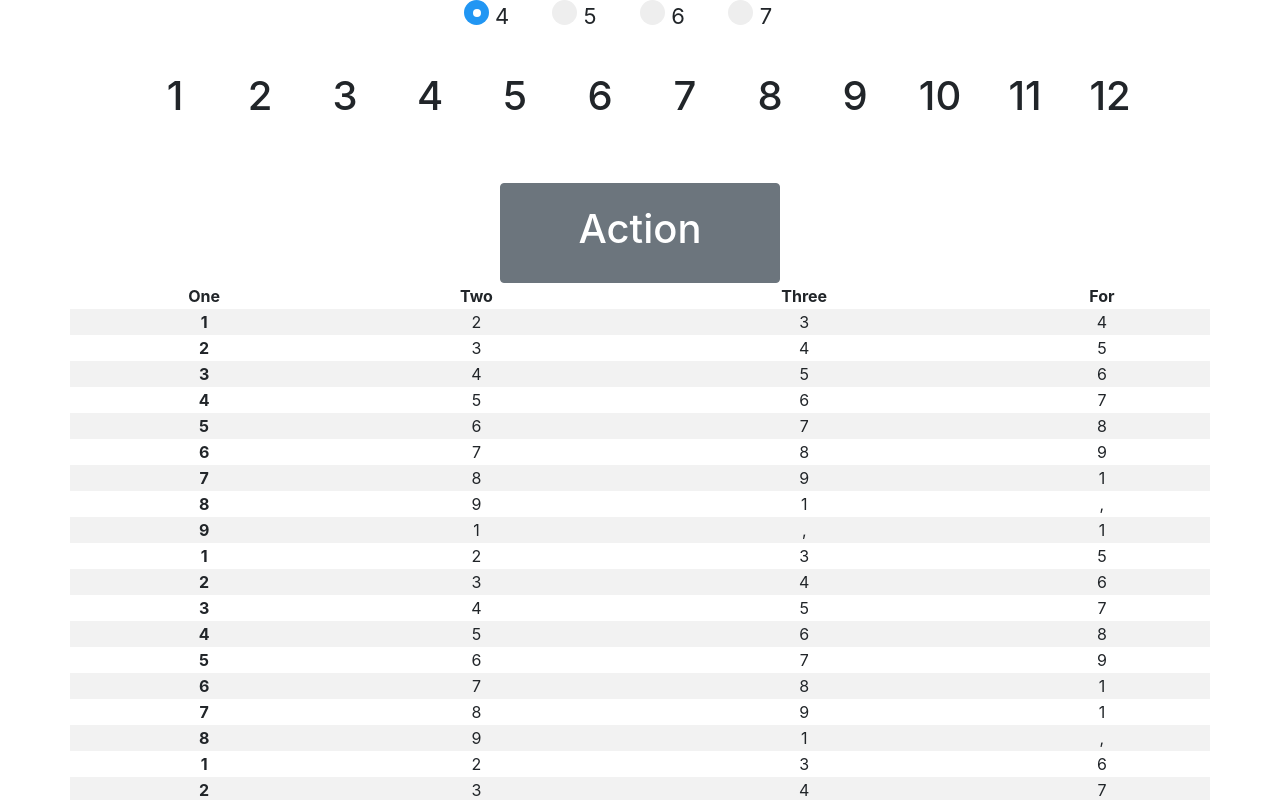
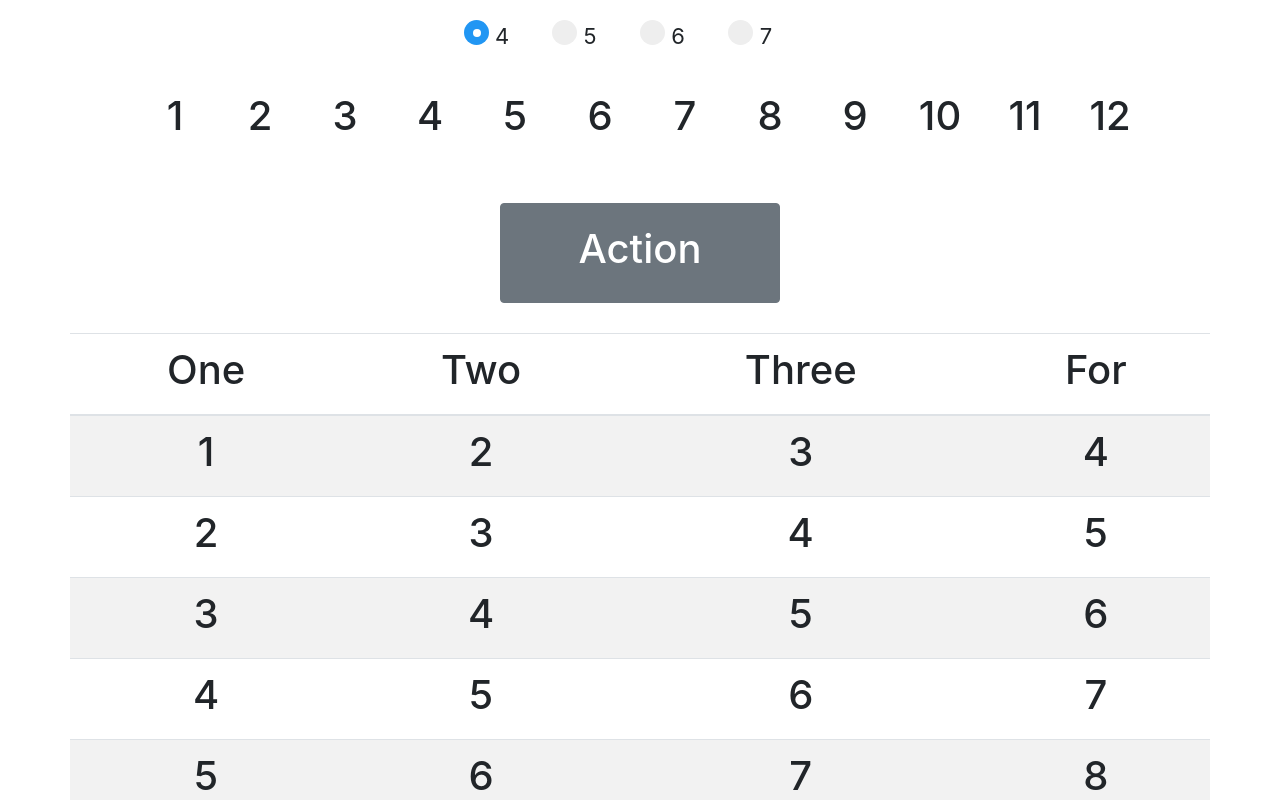
Before and after one commit to kkhenissi/quarteSure, an Angular app: page / in a window 1280 px wide. Shown: the top 800 px of the page. Built offline with nearby package versions, Linux system fonts and the light colour scheme.

Commit message:
add table

```diff
--- a/src/app/app.component.html
+++ b/src/app/app.component.html
@@ -1,5 +1,5 @@
-<div style=" text-align: center;">
-<div >
+<div style=" text-align: center; margin-top: 20px;">
+<div style="position: sticky;">
 
       <form [(formGroup)]="form">
         <label class="container">
@@ -23,10 +23,11 @@
       <h1 class="inline" *ngFor="let jck of allJockeys$ | async; index as i">
           <app-jockey [nbr]="allJockeys[i]"    (removeJockey)="remouvefromAllJockeys(i)"></app-jockey>
       </h1>
+      <div style=" text-align: center; margin-bottom: 30px;">
+          <button class="btn btn-secondary format-action"><h1 (click)= "startAction()">Action</h1></button>
+        </div>
 
-</div>
-<div style=" text-align: center;">
-  <button class="btn btn-secondary format-action"><h1 (click)= "startAction()">Action</h1></button>
+
 </div>
 
 <!-- <table class="table table-striped">
--- a/src/app/components/table-responsive/table-responsive.component.html
+++ b/src/app/components/table-responsive/table-responsive.component.html
@@ -1,10 +1,10 @@
 
-<table class="container table-striped">
+<table class="container table table-striped">
     <thead>
 
 
       <tr>
-        <th *ngFor="let head of headElements" scope="col">{{head}} </th>
+        <th *ngFor="let head of headElements" scope="col"><h1>{{head}}</h1> </th>
       </tr>
 
 
@@ -13,13 +13,13 @@
     <tbody>
       <tr mdbTableCol *ngFor="let el of elements">
 
-        <th scope="row">{{el[0]}}</th>
-        <td>{{el[2]}}</td>
-        <td>{{el[4]}}</td>
-        <td>{{el[6]}}</td>
-        <td *ngIf="nbrColone==5">{{el[8]}}</td>
-        <td *ngIf="nbrColone==6">{{el[11]}}</td>
-        <td *ngIf="nbrColone==7">{{el[12]}}</td>
+        <th scope="row"><h1>{{el[0]}}</h1></th>
+        <td><h1>{{el[2]}}</h1></td>
+        <td><h1>{{el[4]}}</h1></td>
+        <td><h1>{{el[6]}}</h1></td>
+        <td *ngIf="nbrColone==5"><h1>{{el[8]}}</h1></td>
+        <td *ngIf="nbrColone==6"><h1>{{el[11]}}</h1></td>
+        <td *ngIf="nbrColone==7"><h1>{{el[12]}}</h1></td>
       </tr>
     </tbody>
   </table>
--- a/src/app/components/table-responsive/table-responsive.component.ts
+++ b/src/app/components/table-responsive/table-responsive.component.ts
@@ -21,7 +21,6 @@ export class BasicTableComponent implements OnInit,OnChanges {
   }
 
   ngOnInit(){
-4
 
   }
   ngOnChanges(){
```
